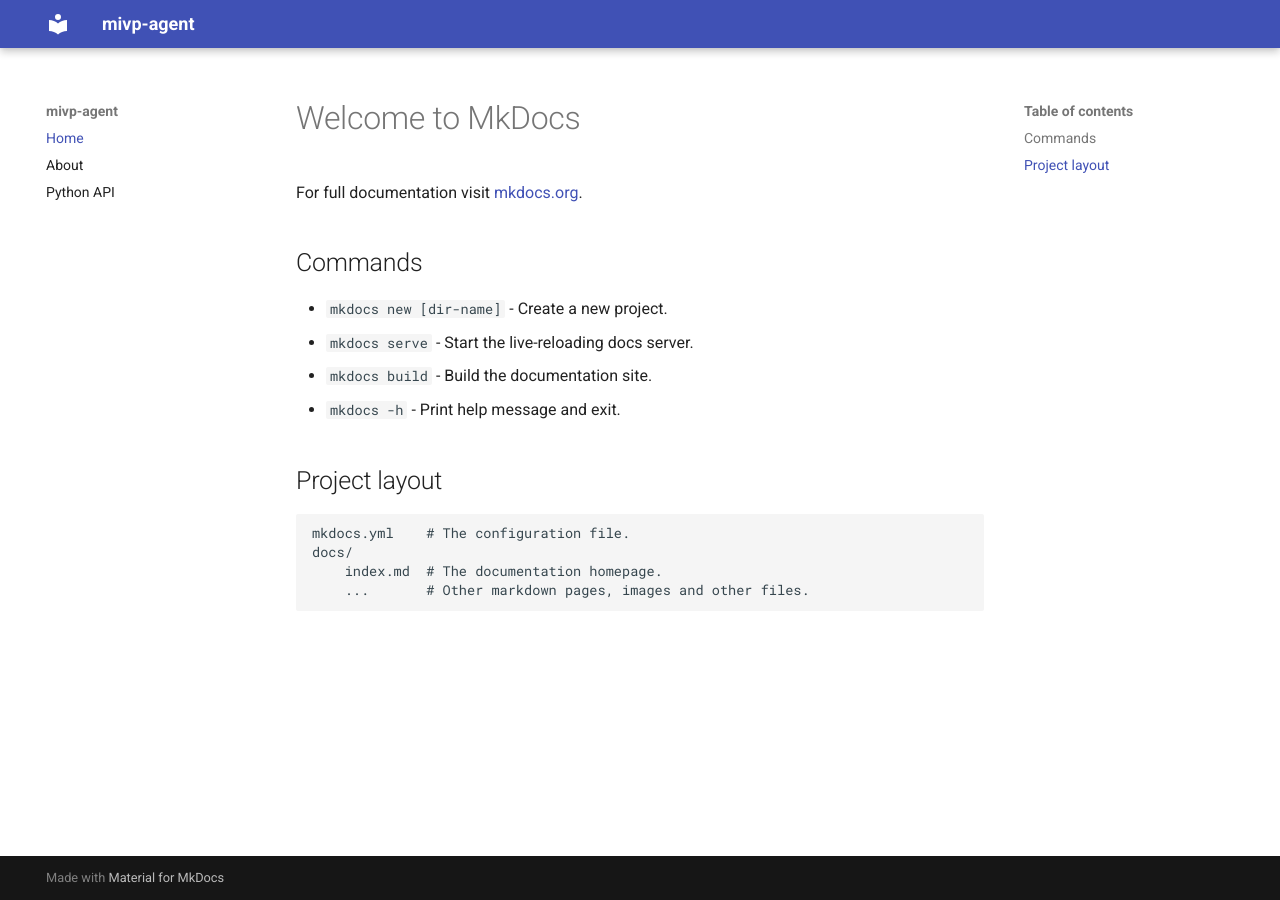
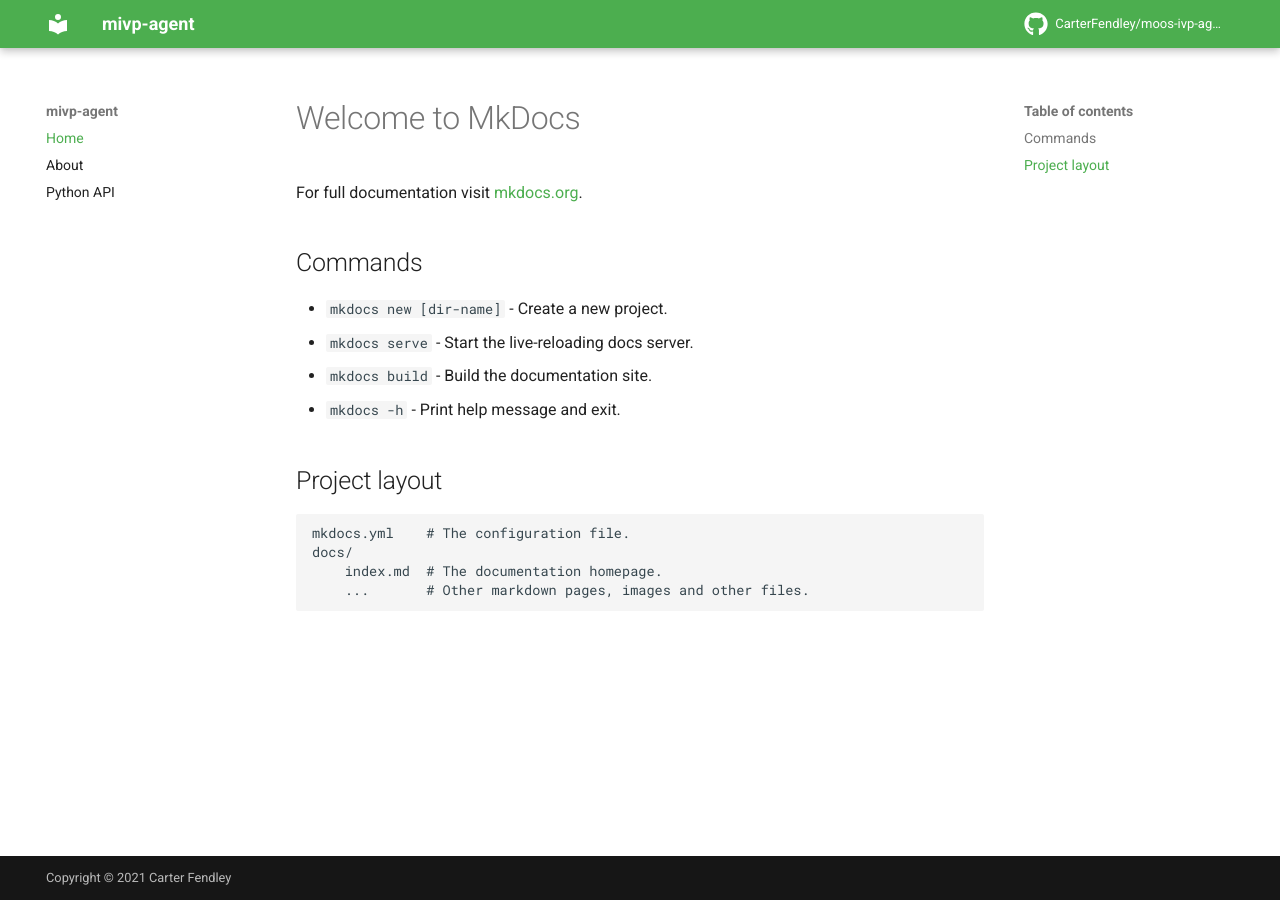
Before and after one commit to mivp-agent/mivp-agent.github.io, an MkDocs documentation site: the page built from docs/index.md, in a window 1280 px wide. Built offline with MkDocs 1.6.1 and Material for MkDocs 9.7.7, drawn with Linux system fonts in a browser that asks for light colours; comment, search, counter and statistics services are not loaded.

Commit message:
Stylistic details with meterial theme

```diff
--- a/mkdocs.yml
+++ b/mkdocs.yml
@@ -1,7 +1,6 @@
 site_name: mivp-agent
 site_url: http://mivp-agent.github.io
-theme:
-    name: "material"
+
 plugins:
     - mkdocstrings:
         watch:
@@ -10,3 +9,23 @@ nav:
     - Home: index.md
     - About: about.md
     - "Python API": python_api.md
+
+theme:
+    name: "material"
+    palette:
+        primary: green
+    icon:
+        repo: fontawesome/brands/github
+
+# Turn of "Made with MkDocs"
+extra:
+    generator: false
+
+# Base location for editing of docs
+edit_uri: https://github.com/mivp-agent/mivp-agent.github.io/tree/master/docs
+
+# Repo displace in material theme
+repo_url: https://github.com/CarterFendley/moos-ivp-agent
+repo_name: CarterFendley/moos-ivp-agent
+
+copyright: Copyright &copy; 2021 Carter Fendley
```
